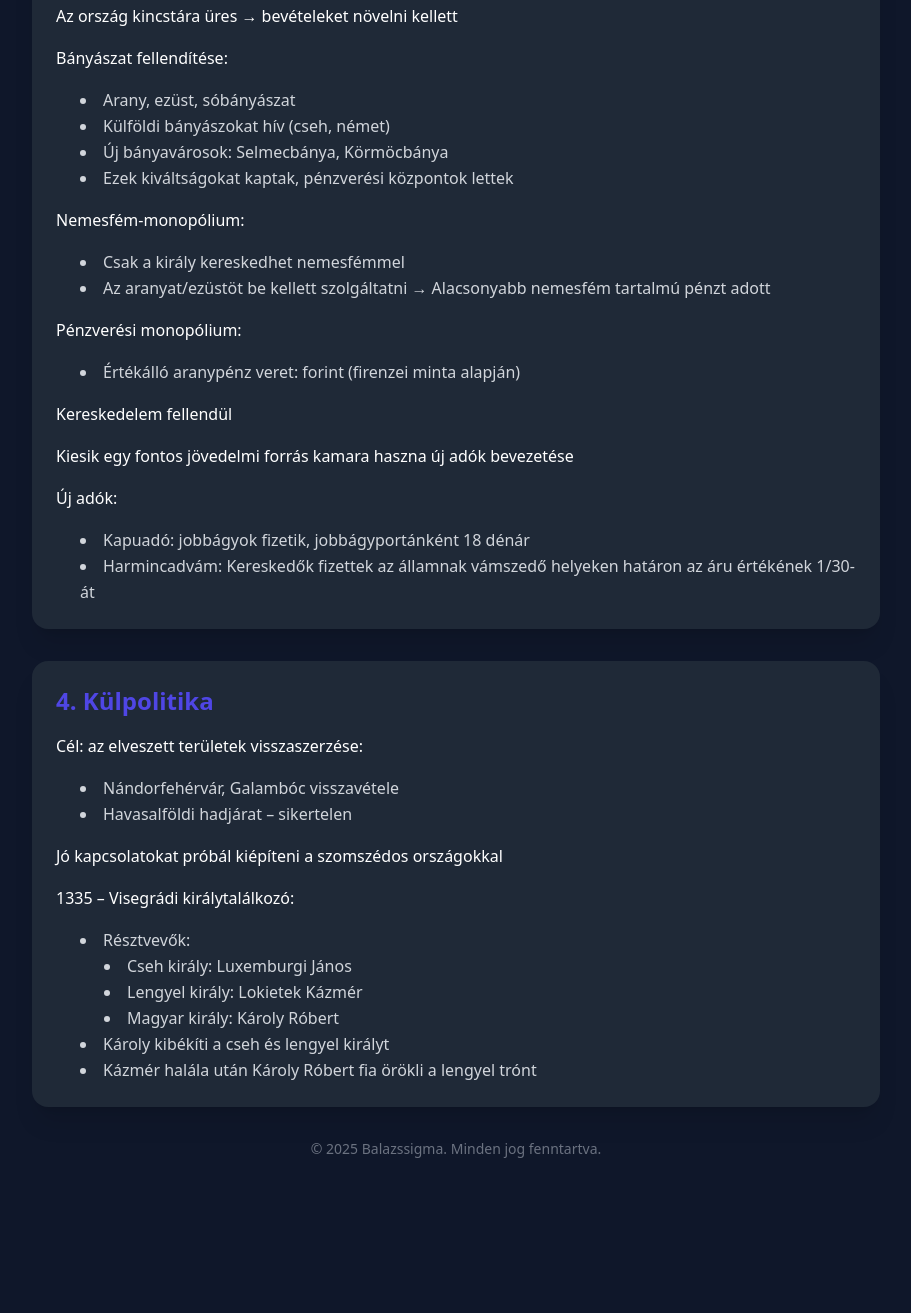
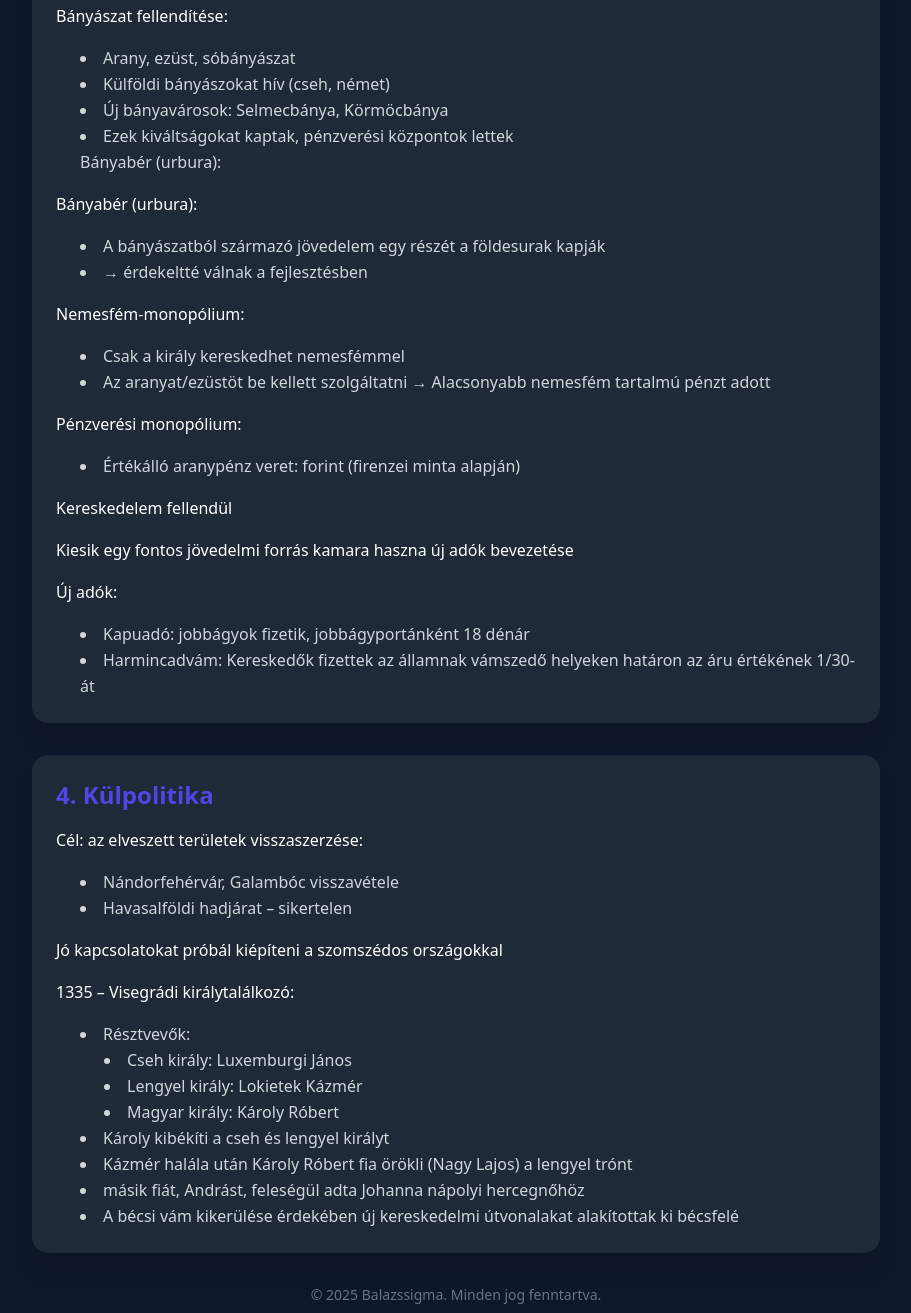
Before and after one commit to Balazsasd01/karolyrobi, a plain HTML site: page index.html in a window 1280 px wide. Shown: the part 1167-2480 px from the top of the page, without its empty margins (184-1095 px from the left). Before the commit the page ends 2350 px from the top, so only its background shows below. Drawn offline with nearby package versions, Linux system fonts and the light colour scheme.

Commit message:
Add files via upload

```diff
--- a/index.html
+++ b/index.html
@@ -5,6 +5,7 @@
   <meta name="viewport" content="width=device-width, initial-scale=1.0" />
   <title>Károly Róbert</title>
   <script src="https://cdn.tailwindcss.com"></script>
+  <link rel="stylesheet" href="style.css">
   <script>
     tailwind.config = {
       theme: {
@@ -17,21 +18,11 @@
       }
     }
   </script>
-  <style>
-    .fade-in {
-      animation: fadeIn 0.7s ease-in-out both;
-    }
-    @keyframes fadeIn {
-      from { opacity: 0; transform: translateY(10px); }
-      to { opacity: 1; transform: translateY(0); }
-    }
-  </style>
 </head>
 <body class="bg-background text-white font-sans leading-relaxed">
   <div class="max-w-4xl mx-auto p-6 space-y-8">
     <header class="text-center">
-      <h1 class="text-4xl font-extrabold text-primary mb-2">Károly Róbert (1301–1342)</h1>
-      <p class="text-gray-400">Tanulófüzet | Magyar történelem</p>
+      <h1 class="text-2xl font-extrabold text-primary mb-2">Károly Róbert (1301–1342)</h1>
     </header>
 
 
@@ -80,6 +71,12 @@
         <li>Külföldi bányászokat hív (cseh, német)</li>
         <li>Új bányavárosok: Selmecbánya, Körmöcbánya</li>
         <li>Ezek kiváltságokat kaptak, pénzverési központok lettek</li>
+        <p>Bányabér (urbura):</p>
+      </ul>
+      <p>Bányabér (urbura):</p>
+      <ul class="list-disc list-inside ml-6 text-gray-300">
+        <li>A bányászatból származó jövedelem egy részét a földesurak kapják</li>
+        <li> → érdekeltté válnak a fejlesztésben</li>
       </ul>
       <p>Nemesfém-monopólium:</p>
       <ul class="list-disc list-inside ml-6 text-gray-300">
@@ -117,7 +114,9 @@
           <li>Magyar király: Károly Róbert</li>
         </ul>
         <li>Károly kibékíti a cseh és lengyel királyt</li>
-        <li>Kázmér halála után Károly Róbert fia örökli a lengyel trónt</li>
+        <li>Kázmér halála után Károly Róbert fia örökli (Nagy Lajos) a lengyel trónt</li>
+        <li>másik fiát, Andrást, feleségül adta Johanna nápolyi hercegnőhöz</li>
+        <li>A bécsi vám kikerülése érdekében új kereskedelmi útvonalakat alakítottak ki bécsfelé</li>
       </ul>
     </section>
 
--- /dev/null
+++ b/style.css
@@ -0,0 +1,7 @@
+.fade-in {
+      animation: fadeIn 0.7s ease-in-out both;
+    }
+    @keyframes fadeIn {
+      from { opacity: 0; transform: translateY(10px); }
+      to { opacity: 1; transform: translateY(0); }
+    }
```
